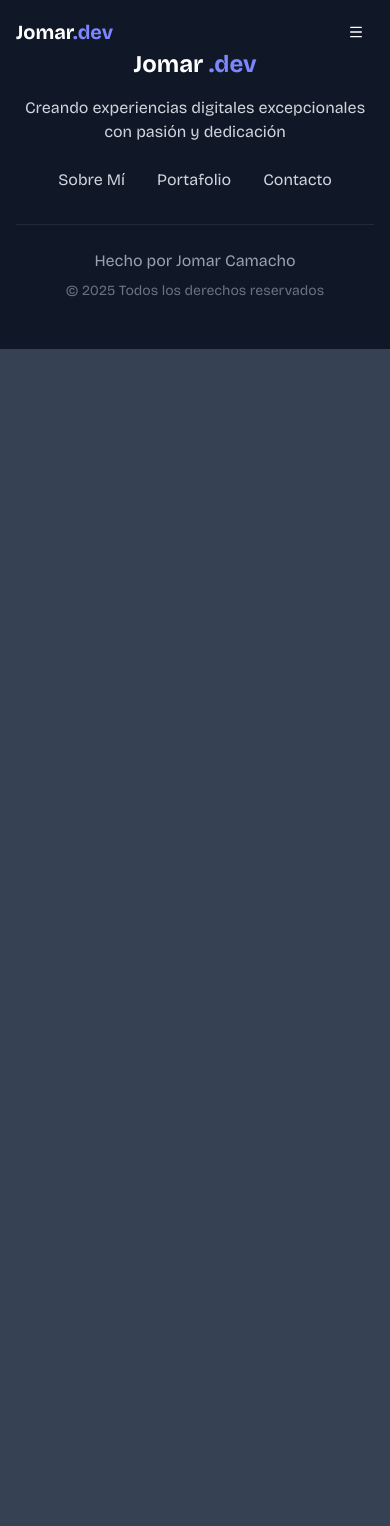
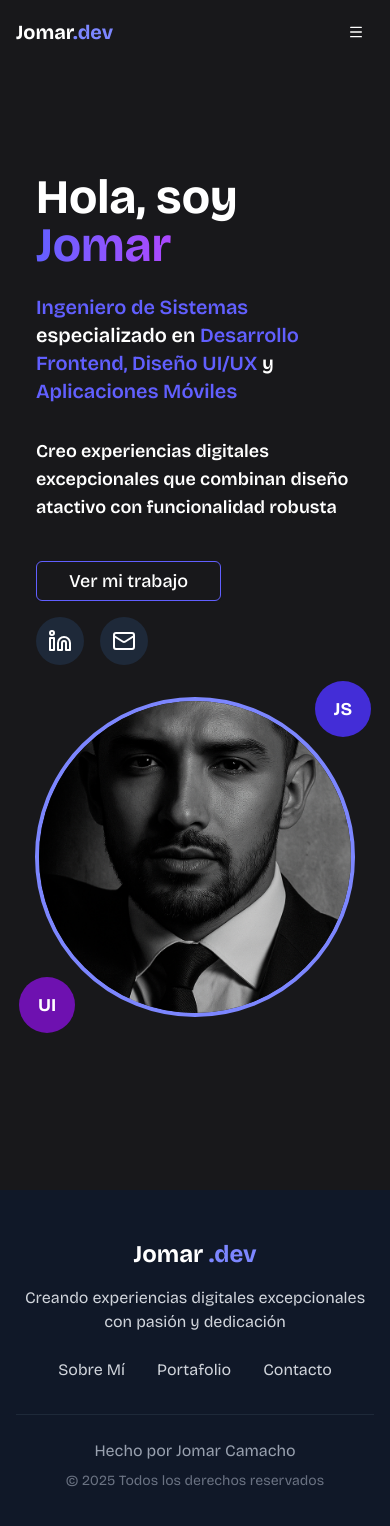
Before and after one commit to JCPROdev/portfolio-2025, a Next.js app: page / in a window 390 px wide. Shown: the top 1526 px of the page. Before the commit the page ends 844 px from the top, so only its background shows below. Built offline with nearby package versions, Linux system fonts and the light colour scheme.

Commit message:
feat(hero): implement responsive layout structure (mobile-first)

```diff
--- a/app/page.tsx
+++ b/app/page.tsx
@@ -1,7 +1,9 @@
+import HeroSection from "@/features/hero/HeroSection";
+
 export default function Home() {
   return (
-    <div>
-      <h1 className="text-3xl font-bold"></h1>
-    </div>
+    <main>
+      <HeroSection />
+    </main>
   );
 }
--- /dev/null
+++ b/features/hero/HeroSection.tsx
@@ -0,0 +1,96 @@
+"use client";
+
+import { Button } from "@/components/ui/button";
+import { Mail, Linkedin } from "lucide-react";
+import Image from "next/image";
+import ProfileImage from "@/images/profile_im.png";
+
+function HeroSection() {
+  return (
+    <section
+      id="hero"
+      className="relative h-297.5 sm:min-h-screen w-full flex items-center justify-center overflow-hidden bg-background"
+    >
+      {/* Background */}
+      <div className="absolute inset-0 -z-10 h-full w-full bg-zinc-900"></div>
+
+      <div className="relative z-10 max-w-6xl mx-auto px-4 sm:px-6 lg:px-8 text-center">
+        <div className="flex flex-col lg:flex-row items-center justify-between space-y-8 lg:space-y-0">
+          {/* Text Content */}
+          <div className="lg:w-1/2 text-left px-5 md:px-6">
+            <h1 className="text-white text-5xl font-bold mb-6">
+              Hola, soy{" "}
+              <span className="bg-linear-to-r from-indigo-500 to-purple-500 bg-clip-text text-transparent">
+                Jomar
+              </span>
+            </h1>
+            <p className="text-indigo-500 text-xl mb-8 font-semibold">
+              Ingeniero de Sistemas{" "}
+              <span className="text-white">especializado en</span> Desarrollo
+              Frontend, Diseño UI/UX <span className="text-white">y</span>{" "}
+              Aplicaciones Móviles
+            </p>
+            <p className="text-white text-lg font-semibold mb-10">
+              Creo experiencias digitales excepcionales que combinan diseño
+              atactivo con funcionalidad robusta
+            </p>
+
+            <div className="flex flex-col sm:flex-row items-start sm:items-center space-y-4 sm:space-x-6">
+              <Button
+                variant="outline"
+                size="lg"
+                className="border-indigo-500 hover:bg-indigo-700 text-white px-8 py-4 text-lg sm:mb-0"
+              >
+                Ver mi trabajo
+              </Button>
+
+              <div className="flex space-x-4">
+                <a
+                  href="https://linkedin.com/in/jomar-camacho/"
+                  target="_blank"
+                  aria-label="Linkedin"
+                  rel="noopener noreferrer"
+                  className="p-3 rounded-full bg-gray-800 hover:bg-indigo-600 text-white transition-colors duration-200"
+                >
+                  <Linkedin className="w-6 h-6" />
+                </a>
+                <a
+                  href="mailto:camacho.jomar28@outlook.com"
+                  aria-label="Email"
+                  className="p-3 rounded-full bg-gray-800 hover:bg-indigo-600 text-white transition-colors duration-200"
+                >
+                  <Mail className="w-6 h-6" />
+                </a>
+              </div>
+            </div>
+          </div>
+
+          {/* Profile Image */}
+          <div className="lg:w-1/2 flex justify-center">
+            <div className="relative">
+              <div className="relative w-80 h-80 rounded-full overflow-hidden border-4 border-indigo-400">
+                <Image
+                  src={ProfileImage}
+                  alt="Jomar Camacho - Profile"
+                  fill
+                  className="object-cover"
+                  priority
+                />
+              </div>
+
+              {/* Floating eements around the image */}
+              <div className="absolute -top-4 -right-4 bg-indigo-700 w-14 h-14 rounded-full flex items-center justify-center">
+                <span className="text-white font-bold text-lg">JS</span>
+              </div>
+              <div className="absolute -bottom-4 -left-4 bg-purple-800 w-14 h-14 rounded-full flex items-center justify-center">
+                <span className="text-white font-bold text-lg">UI</span>
+              </div>
+            </div>
+          </div>
+        </div>
+      </div>
+    </section>
+  );
+}
+
+export default HeroSection;
```
Also changed, not shown: images/profile_im.png (added).
